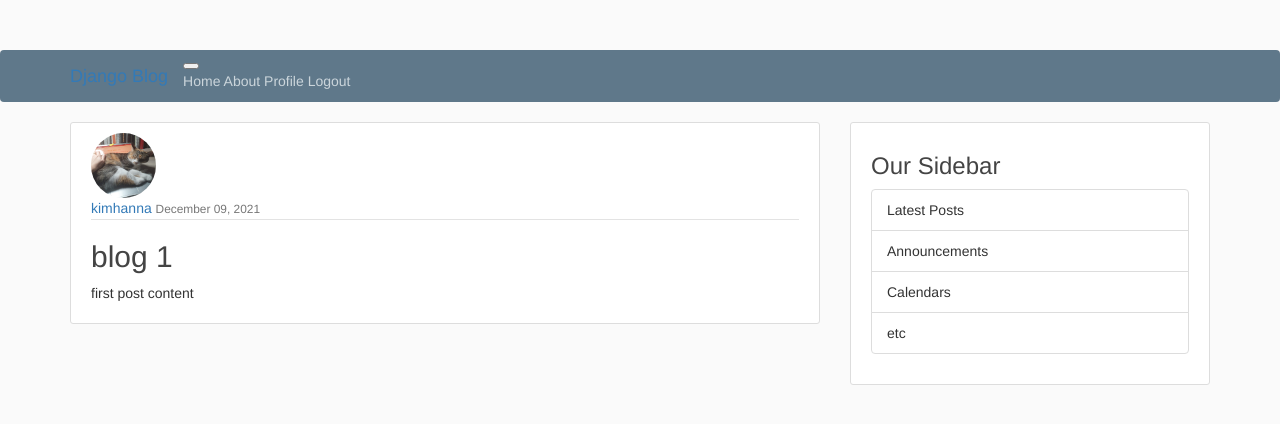
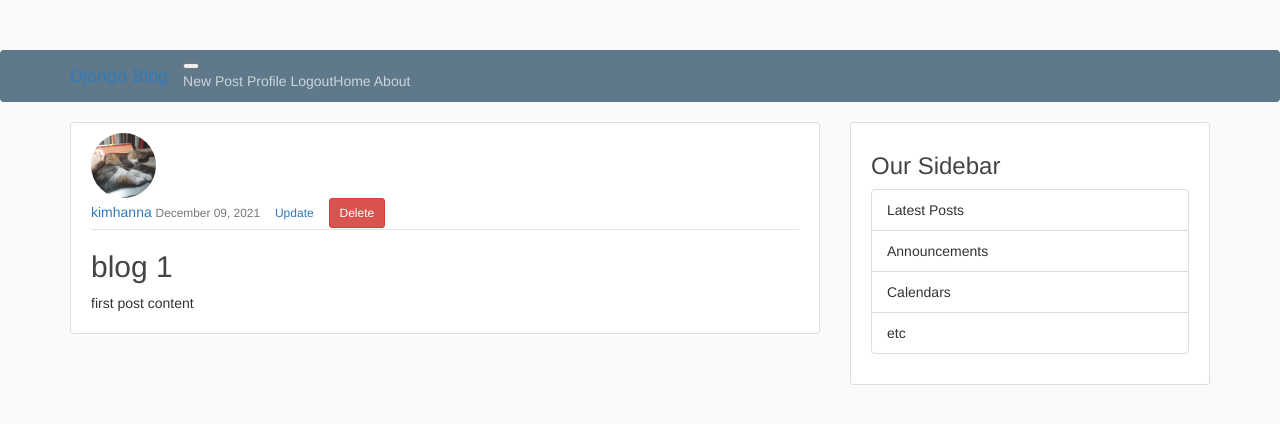
Before and after one commit to kimhanna-git/django_blog, a Django app: page /post/1 in a window 1280 px wide. Shown: the top 424 px of the page. Run offline with Django 3.2, Linux system fonts and the light colour scheme; a user stored in the database is signed in; data comes from the database, SQL or seed files in the repository; both versions use the stored data as it was after the commit; some libraries are stand-ins or nearby versions.

Commit message:
post update delete enabled

```diff
--- a/django_project/blog/templates/blog/base.html
+++ b/django_project/blog/templates/blog/base.html
@@ -34,7 +34,10 @@
           <a class="nav-item nav-link" href="{% url 'blog-home' %}">Home</a>
           <a class="nav-item nav-link" href="{% url 'blog-about' %}">About</a>
 
+       <!--nav bar -->
+        <div class="navbar-nav">
            {% if user.is_authenticated %}
+            <a class="nav-item nav-link" href="{% url 'post-create' %}">New Post</a>
             <a class="nav-item nav-link" href="{% url 'profile' %}">Profile</a>
         <a class="nav-item nav-link" href="{% url 'logout' %}">Logout</a>
             {% else %}
@@ -42,6 +45,7 @@
                 <a class="nav-item nav-link" href="{% url 'register' %}">Register</a>
             {% endif %}
         </div>
+            </div>
       </div>
     </div>
   </nav>
--- a/django_project/blog/templates/blog/post_detail.html
+++ b/django_project/blog/templates/blog/post_detail.html
@@ -6,6 +6,11 @@
          <div class="article-metadata">
             <a class="mr-2" href="#">{{ object.author }}</a>
         <small class="text-muted">{{ object.date_posted|date:"F d, Y" }}</small>
+             {% if object.author == user %}
+
+             <a class="btn btn-secondary btn-sm mt-1 mb-1" href="{% url 'post-update' object.id %}">Update</a>
+             <a class="btn btn-danger btn-sm mt-1 mb-1" href="{% url 'post-delete' object.id %}">Delete</a>
+                {% endif %}
          </div>
         <h2 class="article-title">{{ object.title }}</h2>
         <p class="article-content">{{ object.content }}</p>
--- a/django_project/blog/views.py
+++ b/django_project/blog/views.py
@@ -1,7 +1,12 @@
 from django.shortcuts import render
-from django.contrib.auth.mixins import LoginRequiredMixin
+from django.contrib.auth.mixins import LoginRequiredMixin, UserPassesTestMixin
 from .models import Post
-from django.views.generic import ListView, DetailView, CreateView
+from django.views.generic import (ListView,
+                                  DetailView,
+                                  CreateView,
+                                  UpdateView,
+                                  DeleteView)
+
 
 def home(request):
     context = {
@@ -27,5 +32,32 @@ class PostCreateView(LoginRequiredMixin, CreateView):
         return super().form_valid(form)
 
 
+
+class PostUpdateView(LoginRequiredMixin, UserPassesTestMixin, UpdateView):
+    model = Post
+    fields = ['title', 'content']
+
+    def form_valid(self, form):
+        form.instance.author = self.request.user
+        return super().form_valid(form)
+
+    def test_func(self):
+        post = self.get_object()
+        if self.request.user == post.author:
+            return True
+        return False
+
+
+class PostDeleteView(LoginRequiredMixin, UserPassesTestMixin, DeleteView):
+    model = Post
+    success_url = '/'
+
+    def test_func(self):
+        post = self.get_object()
+        if self.request.user == post.author:
+            return True
+        return False
+
+
 def about(request):
     return render(request, 'blog/about.html', {'title': 'About'})
```
Also changed, not shown: django_project/blog/templates/blog/post_confirm_delete.html (added, +22 -0 lines), django_project/blog/url.py (+8 -2 lines), django_project/db.sqlite3.
